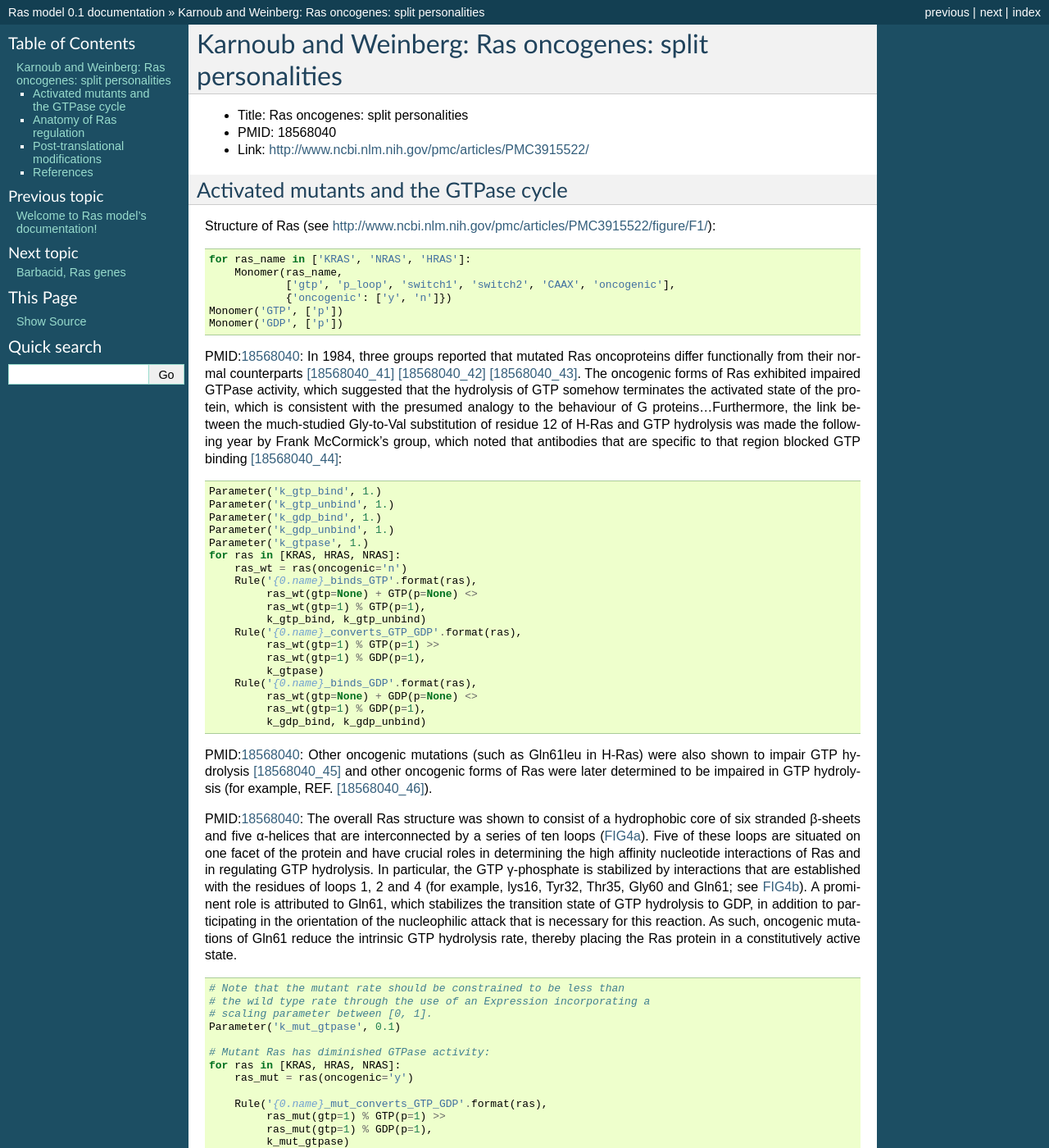
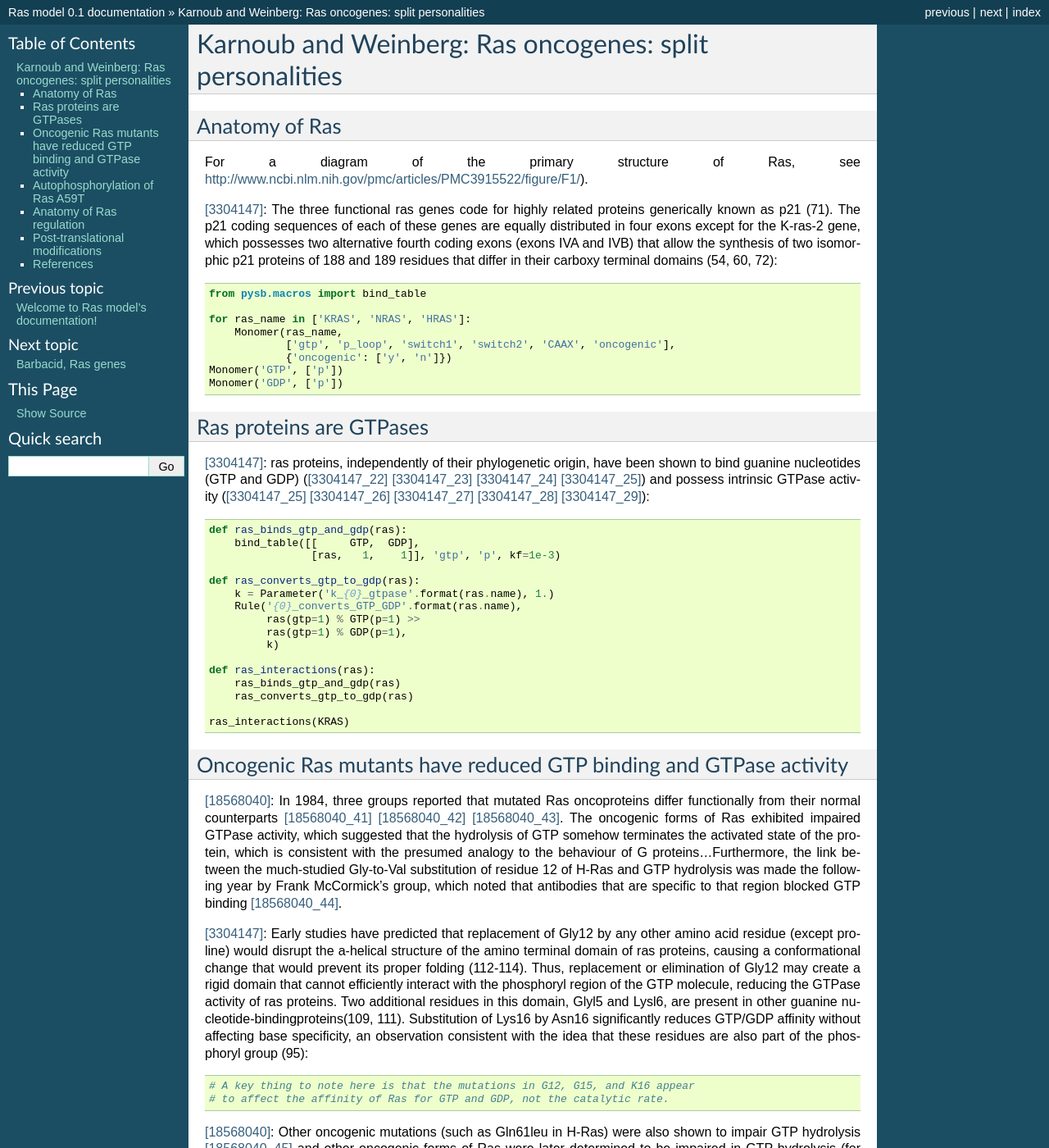
Before and after one commit to sorgerlab/rasmodel, a Sphinx documentation site: the page built from doc/ras_regulation.rst, in a window 1280 px wide and 1400 px high. Shown: the whole window at 82% size. Built offline with Sphinx 7.4.7, drawn with Linux system fonts in a browser that asks for light colours; some of the changed text lies outside the part shown.

Commit message:
Refactoring in motifs and additional content (Barbacid)
Began refactoring the ras interaction statements into motifs (rather
than for loops). Also incorporated some additional content from
Barbacid, which had more detailed references for GTP/GDP binding.

```diff
--- a/doc/ras_regulation.rst
+++ b/doc/ras_regulation.rst
@@ -1,15 +1,20 @@
 Karnoub and Weinberg: Ras oncogenes: split personalities
 ========================================================
 
-* Title: Ras oncogenes: split personalities
-* PMID: 18568040
-* Link: http://www.ncbi.nlm.nih.gov/pmc/articles/PMC3915522/
+Anatomy of Ras
+--------------
 
-Activated mutants and the GTPase cycle
---------------------------------------
+For a diagram of the primary structure of Ras, see
+http://www.ncbi.nlm.nih.gov/pmc/articles/PMC3915522/figure/F1/).
 
-Structure of Ras (see
-http://www.ncbi.nlm.nih.gov/pmc/articles/PMC3915522/figure/F1/)::
+[3304147]_: The three functional ras genes code for highly related proteins
+generically known as p21 (71). The p21 coding sequences of each of these genes
+are equally distributed in four exons except for the K-ras-2 gene, which
+possesses two alternative fourth coding exons (exons IVA and IVB) that allow
+the synthesis of two isomorphic p21 proteins of 188 and 189 residues that
+differ in their carboxy terminal domains (54, 60, 72)::
+
+    from pysb.macros import bind_table
 
     for ras_name in ['KRAS', 'NRAS', 'HRAS']:
         Monomer(ras_name,
@@ -18,7 +23,35 @@ http://www.ncbi.nlm.nih.gov/pmc/articles/PMC3915522/figure/F1/)::
     Monomer('GTP', ['p'])
     Monomer('GDP', ['p'])
 
-:pmid:`18568040`: In 1984, three groups reported that mutated Ras oncoproteins
+Ras proteins are GTPases
+------------------------
+
+[3304147]_: ras proteins, independently of their phylogenetic origin, have been
+shown to bind guanine nucleotides (GTP and GDP) ([3304147_22]_ [3304147_23]_
+[3304147_24]_ [3304147_25]_) and possess intrinsic GTPase activity
+([3304147_25]_ [3304147_26]_ [3304147_27]_ [3304147_28]_ [3304147_29]_)::
+
+    def ras_binds_gtp_and_gdp(ras):
+        bind_table([[     GTP,  GDP],
+                    [ras,   1,    1]], 'gtp', 'p', kf=1e-3)
+
+    def ras_converts_gtp_to_gdp(ras):
+        k = Parameter('k_{0}_gtpase'.format(ras.name), 1.)
+        Rule('{0}_converts_GTP_GDP'.format(ras.name),
+             ras(gtp=1) % GTP(p=1) >>
+             ras(gtp=1) % GDP(p=1),
+             k)
+
+    def ras_interactions(ras):
+        ras_binds_gtp_and_gdp(ras)
+        ras_converts_gtp_to_gdp(ras)
+
+    ras_interactions(KRAS)
+
+Oncogenic Ras mutants have reduced GTP binding and GTPase activity
+-------------------------------------------------------------------
+
+[18568040]_: In 1984, three groups reported that mutated Ras oncoproteins
 differ functionally from their normal counterparts [18568040_41]_
 [18568040_42]_ [18568040_43]_. The oncogenic forms of Ras exhibited impaired
 GTPase activity, which suggested that the hydrolysis of GTP somehow terminates
@@ -26,34 +59,32 @@ the activated state of the protein, which is consistent with the presumed
 analogy to the behaviour of G proteins...Furthermore, the link between the
 much-studied Gly-to-Val substitution of residue 12 of H-Ras and GTP hydrolysis
 was made the following year by Frank McCormick’s group, which noted that
-antibodies that are specific to that region blocked GTP binding [18568040_44]_::
+antibodies that are specific to that region blocked GTP binding [18568040_44]_.
 
-    Parameter('k_gtp_bind', 1.)
-    Parameter('k_gtp_unbind', 1.)
-    Parameter('k_gdp_bind', 1.)
-    Parameter('k_gdp_unbind', 1.)
-    Parameter('k_gtpase', 1.)
-    for ras in [KRAS, HRAS, NRAS]:
-        ras_wt = ras(oncogenic='n')
-        Rule('{0.name}_binds_GTP'.format(ras),
-             ras_wt(gtp=None) + GTP(p=None) <>
-             ras_wt(gtp=1) % GTP(p=1),
-             k_gtp_bind, k_gtp_unbind)
-        Rule('{0.name}_converts_GTP_GDP'.format(ras),
-             ras_wt(gtp=1) % GTP(p=1) >>
-             ras_wt(gtp=1) % GDP(p=1),
-             k_gtpase)
-        Rule('{0.name}_binds_GDP'.format(ras),
-             ras_wt(gtp=None) + GDP(p=None) <>
-             ras_wt(gtp=1) % GDP(p=1),
-             k_gdp_bind, k_gdp_unbind)
+[3304147]_: Early studies have predicted that replacement of Gly12 by any other
+amino acid residue (except proline) would disrupt the a-helical structure of
+the amino terminal domain of ras proteins, causing a conformational change that
+would prevent its proper folding (112-114). Thus, replacement or elimination of
+Gly12 may create a rigid domain that cannot efficiently interact with the
+phosphoryl region of the GTP molecule, reducing the GTPase activity of ras
+proteins. Two additional residues in this domain, Glyl5 and Lysl6, are present
+in other guanine nucleotide-bindingproteins(109, 111). Substitution of Lys16 by
+Asn16 significantly reduces GTP/GDP affinity without affecting base
+specificity, an observation consistent with the idea that these residues are
+also part of the phosphoryl group (95)::
 
-:pmid:`18568040`: Other oncogenic mutations (such as Gln61leu in H-Ras) were
+    # A key thing to note here is that the mutations in G12, G15, and K16 appear
+    # to affect the affinity of Ras for GTP and GDP, not the catalytic rate.
+
+[18568040]_: Other oncogenic mutations (such as Gln61leu in H-Ras) were
 also shown to impair GTP hydrolysis [18568040_45]_ and other oncogenic forms of
 Ras were later determined to be impaired in GTP hydrolysis (for example, REF.
 [18568040_46]_).
 
-:pmid:`18568040`: The overall Ras structure was shown to consist of a
+[3304147]_: Substitution of Gln61 by 17 different amino acid residues
+invariably results in decreased GTPase activity ([3304147_25]_, 117).
+
+[18568040]_: The overall Ras structure was shown to consist of a
 hydrophobic core of six stranded β-sheets and five α-helices that are
 interconnected by a series of ten loops (FIG4a_). Five of these loops are
 situated on one facet of the protein and have crucial roles in determining the
@@ -72,9 +103,15 @@ state.
 
 ::
 
-    # Note that the mutant rate should be constrained to be less than
-    # the wild type rate through the use of an Expression incorporating a
-    # scaling parameter between [0, 1].
+    # Unlike the mutations in G12 and its neighbors, which seem to affect
+    # activity by affecting GTP/GDP binding, the reduced activity resulting
+    # from mutations in Q61 appear to be attributed to an affect on the catalytic
+    # rate.
+
+    # As an implementation detail, note that the mutant rate should be constrained
+    # to be less than the wild type rate through the use of an Expression
+    # incorporating a scaling parameter between [0, 1].
+
     Parameter('k_mut_gtpase', 0.1)
 
     # Mutant Ras has diminished GTPase activity:
@@ -86,17 +123,22 @@ state.
              ras_mut(gtp=1) % GDP(p=1),
              k_mut_gtpase)
 
-However, the extent of such impairment did not always correlate with
-transformation, suggesting that compromised intrinsic GTP hydrolysis was
-necessary but not sufficient for aberrant Ras activation.
+Autophosphorylation of Ras A59T
+-------------------------------
 
-STL::
+[3304147]_: In addition to GTP/GDP binding and GTPase activity, ras proteins
+carrying an Ala59 -> Thr59 mutation exhibit an autophosphorylating activity of
+an, as yet, unknown biological significance [3304147_23]_. In all cases, Thr59
+has been found to be the phosphate receptor site (106). No transphosphorylating
+activity has been detected with any ras protein, including those carrying Thr59
+mutations::
 
-    # How to indicate necessity vs. sufficiency?
+    # Add autophosphorylation of Ras A59T if it later turns out to be significant.
+
 Anatomy of Ras regulation
 -------------------------
 
-:pmid:`18568040`: The structural differences between the RasGDP and the RasGTP
+[18568040]_: The structural differences between the RasGDP and the RasGTP
 conformations reside mainly in two highly dynamic regions, termed switch i
 (residues 30–40) and switch ii (residues 60–76). Both regions are required for
 the interactions of Ras with upstream as well as downstream partners (see also
@@ -145,6 +187,26 @@ C-terminal Cys residues before their anchoring in the membrane is stabilized.
 References
 ----------
 
+.. [3304147] Barbacid M. ras genes. Annu Rev Biochem. 1987;56:779-827. Review. :pmid:`3304147`.
+
+.. [3304147_22] Scolnick EM, Papageorge AG, Shih TY. Guanine nucleotide-binding activity as an assay for src protein of rat-derived murine sarcoma viruses. Proceedings of the National Academy of Sciences of the United States of America. 1979;76(10):5355-5359. :pmid:`228288`.
+
+.. [3304147_23] Shih TY, Papageorge AG, Stokes PE, Weeks MO, Scolnick EM. Guanine nucleotide-binding and autophosphorylating activities associated with the p21src protein of Harvey murine sarcoma virus. Nature. 1980 Oct 23;287(5784):686-91. :pmid:`6253810`.
+
+.. [3304147_24] Tamanoi, F., Walsh, M., Kataoka, T., & Wigler, M. (1984). A product of yeast RAS2 gene is a guanine nucleotide binding protein. Proceedings of the National Academy of Sciences of the United States of America, 81(22), 6924–6928. :pmid:`6438624`.
+
+.. [3304147_25] Temeles GL, Gibbs JB, D'Alonzo JS, Sigal IS, Scolnick EM. Yeast and mammalian ras proteins have conserved biochemical properties. Nature. 1985 Feb 21-27;313(6004):700-3. :pmid:`3919305`.
+
+.. [3304147_26] Gibbs JB, Sigal IS, Poe M, Scolnick EM. Intrinsic GTPase activity distinguishes normal and oncogenic ras p21 molecules. Proc Natl Acad Sci U S A. 1984 Sep;81(18):5704-8. :pmid:`6148751`.
+
+.. [3304147_27] McGrath JP, Capon DJ, Goeddel DV, Levinson AD. Comparative biochemical properties of normal and activated human ras p21 protein. Nature. 1984 Aug 23-29;310(5979):644-9. :pmid:`6147754`.
+
+.. [3304147_28] Sweet RW, Yokoyama S, Kamata T, Feramisco JR, Rosenberg M, Gross M. The product of ras is a GTPase and the T24 oncogenic mutant is deficient in this activity. Nature. 1984 Sep 20-26;311(5983):273-5. :pmid:`6148703`.
+
+.. [3304147_29] Manne V, Bekesi E, Kung HF. Ha-ras proteins exhibit GTPase activity: point mutations that activate Ha-ras gene products result in decreased GTPase activity. Proc Natl Acad Sci U S A. 1985 Jan;82(2):376-80. :pmid:`2982154`.
+
+.. [18568040] Karnoub AE, Weinberg RA. Ras oncogenes: split personalities. Nature reviews Molecular cell biology. 2008;9(7):517-531. doi:10.1038/nrm2438.
+
 .. [18568040_41] McGrath JP, Capon DJ, Goeddel DV, Levinson AD. Comparative biochemical properties of normal and activated human ras p21 protein. Nature. 1984;310:644–649. :pmid:`6147754`.
 
 .. [18568040_42] Gibbs JB, Sigal IS, Poe M, Scolnick EM. Intrinsic GTPase activity distinguishes normal and oncogenic ras p21 molecules. Proc Natl Acad Sci USA. 1984;81:5704–5708. :pmid:`6148751`.
```
Also changed, not shown: 1 other file.
